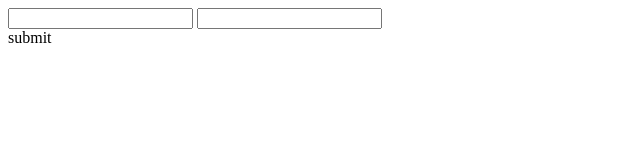
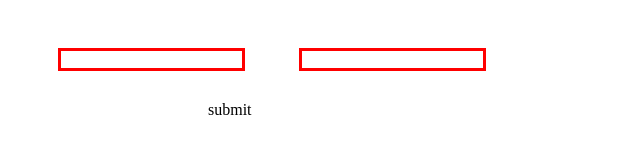
Before and after one commit to Danu214/Project-calculator, a plain HTML site: page index.html in a window 1280 px wide. Shown: the whole page, without its empty margins (0-640 px from the left). Drawn offline with Linux system fonts and the light colour scheme.

Commit message:
am facut style

```diff
--- a/index.html
+++ b/index.html
@@ -3,6 +3,7 @@
 <head>
     <meta charset="UTF-8">
     <title>Title</title>
+    <link rel="stylesheet" href="style.css">
 </head>
 <body>
 
--- /dev/null
+++ b/style.css
@@ -0,0 +1,8 @@
+.nr2 , .nr1{
+    margin-left: 50px;
+    border: 3px solid red;
+    margin-top: 40px;
+}
+.btn{
+    margin: 30px 200px;
+}
```
Also changed, not shown: 1 other file.
